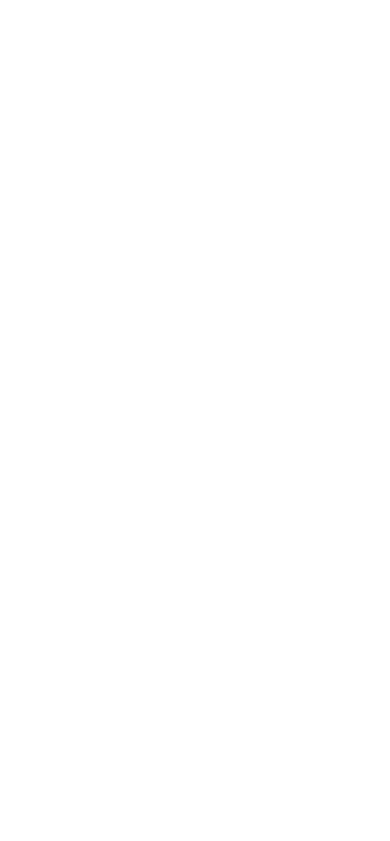
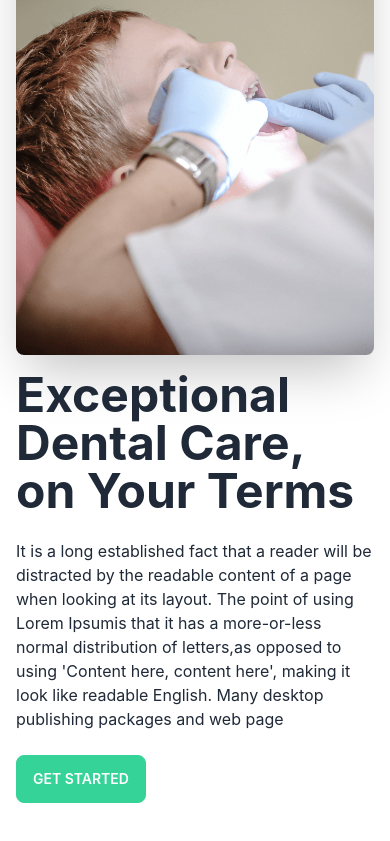
Before and after one commit to Shazzadul-Shakib/Tooth-pick-portal, a React (Create React App) app: page / in a window 390 px wide. Shown: the part 2550-3391 px from the top of the page. Before the commit the page ends 2547 px from the top, so only its background shows below. Built offline with nearby package versions, Linux system fonts and the light colour scheme.

Commit message:
responsive treatment section in services added

```diff
--- a/src/components/Home/Services.jsx
+++ b/src/components/Home/Services.jsx
@@ -2,6 +2,7 @@
 import fluoride from '../../assets/images/fluoride.png';
 import cavity from '../../assets/images/cavity.png';
 import whitening from '../../assets/images/whitening.png';
+import treatment from '../../assets/images/treatment.png';
 const Services = () => {
   return (
     <div className=' my-32'>
@@ -45,6 +46,19 @@
           </div>
         </div>
       </div>
+      {/* Another card */}
+      <div className='  flex justify-center md:flex-col '>
+      <div className="hero  min-h-full md:min-h-screen">
+        <div className="hero-content flex-col md:flex-row">
+          <img src={treatment} className=" max-w-auto md:max-w-sm rounded-lg shadow-2xl lg:mr-10" alt='Chair'/>
+          <div>
+            <h1 className="text-5xl font-bold">Exceptional Dental Care, <br/> on Your Terms</h1>
+            <p className="py-6">It is a long established fact that a reader will be distracted by the readable content of a page when looking at its layout. The point of using Lorem Ipsumis that it has a more-or-less normal distribution of letters,as opposed to using 'Content here, content here', making it look like readable English. Many desktop publishing packages and web page</p>
+            <button className="btn btn-success text-white">Get Started</button>
+          </div>
+        </div>
+      </div>
+      </div>
     </div>
   );
 };
```
